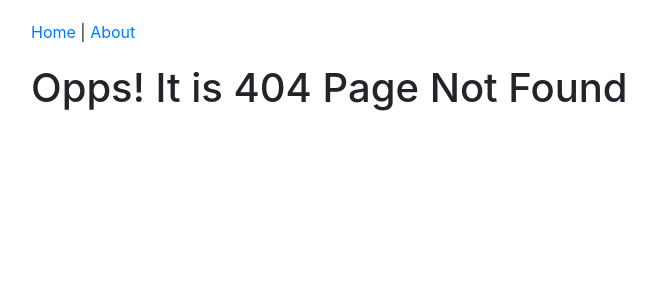
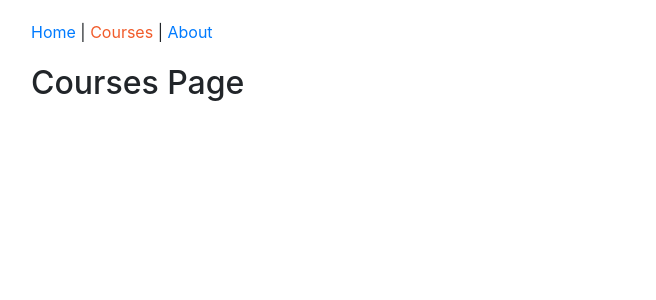
Before and after one commit to abdelrhman-allam/react-starter-kit, a React app: page /courses in a window 1280 px wide. Before the commit this address had no page. Shown: the top 300 px of the page, without its empty margins (199-855 px from the left). Built offline with nearby package versions, Linux system fonts and the light colour scheme.

Commit message:
Initial Courses Page

```diff
--- a/src/components/App.js
+++ b/src/components/App.js
@@ -4,6 +4,7 @@
 import AboutPage from "./about/AboutPage";
 import Header from "./common/Header";
 import PageNotFound from "./PageNotFound";
+import CoursesPage from "./courses/CoursesPage";
 
 function App() {
   return (
@@ -12,6 +13,7 @@
       <Switch>
         <Route exact path="/" component={HomePage} />
         <Route path="/about" component={AboutPage} />
+        <Route path="/courses" component={CoursesPage} />
         <Route component={PageNotFound} />
       </Switch>
     </div>
--- a/src/components/common/Header.js
+++ b/src/components/common/Header.js
@@ -9,7 +9,11 @@
         Home
       </NavLink>
       {" | "}
-      <NavLink to="/about" activeStyle={activeStyle} exact>
+      <NavLink to="/courses" activeStyle={activeStyle}>
+        Courses
+      </NavLink>
+      {" | "}
+      <NavLink to="/about" activeStyle={activeStyle}>
         About
       </NavLink>
     </nav>
--- /dev/null
+++ b/src/components/courses/CoursesPage.js
@@ -0,0 +1,9 @@
+import React from "react";
+
+class CoursesPage extends React.Component {
+  render() {
+    return <h2>Courses Page</h2>;
+  }
+}
+
+export default CoursesPage;
```
